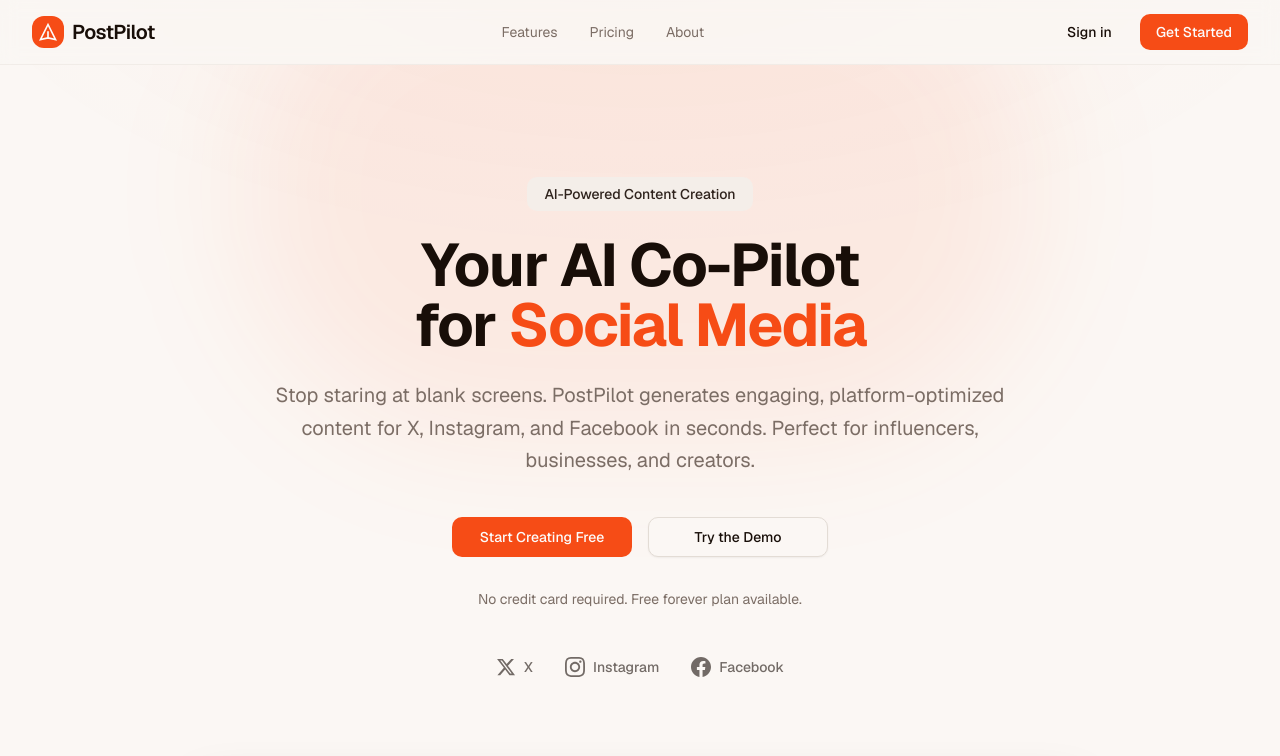
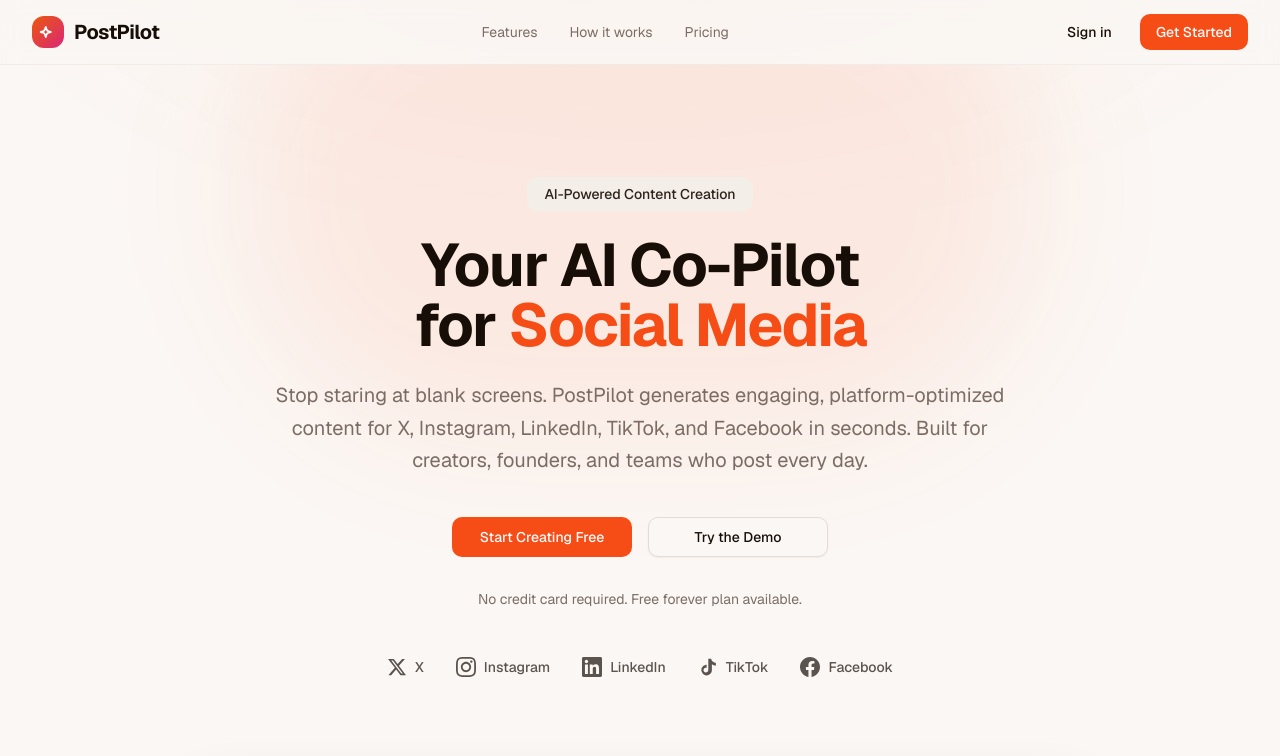
Before and after one commit to mikelaurenzo7-collab/v0-ai-social-media-manager, a Next.js app: page / in a window 1280 px wide. Shown: the top 756 px of the page. Built offline with nearby package versions, Linux system fonts and the light colour scheme.

Commit message:
fix branding issues and render bugs, add LinkedIn/TikTok support, unify logos, and add HowItWorks section

```diff
--- a/app/layout.tsx
+++ b/app/layout.tsx
@@ -15,26 +15,26 @@ const geistMono = Geist_Mono({
 })
 
 export const metadata: Metadata = {
-  title: 'Lumina AI — The Most Successful, Professional & Flawless AI Social Media OS',
-  description: 'Enterprise-grade AI social media orchestrator with hyper-personal specialist agents, real OAuth posting, A/B testing, team collaboration, and breathtaking Cosmic Orbit design. Built for creators, agencies, and teams who demand maximum results.',
-  keywords: ['social media', 'AI agents', 'content creation', 'Instagram', 'X', 'LinkedIn', 'TikTok', 'YouTube', 'Facebook', 'automation', 'enterprise', 'A/B testing', 'team collaboration'],
-  authors: [{ name: 'Lumina AI' }],
+  title: 'PostPilot — Your AI Co-Pilot for Social Media',
+  description: 'Generate platform-perfect posts, threads, and captions for X, Instagram, LinkedIn, TikTok, and Facebook in seconds. Specialist AI agents, multi-variation drafts, and a calendar built for creators and teams.',
+  keywords: ['social media', 'AI content', 'post generator', 'X', 'Twitter', 'Instagram', 'LinkedIn', 'TikTok', 'Facebook', 'thread writer', 'content calendar', 'creator tools'],
+  authors: [{ name: 'PostPilot' }],
   openGraph: {
-    title: 'Lumina AI — The Most Successful, Professional & Flawless AI Social Media OS',
-    description: 'Hyper-personal AI agents, real OAuth posting, A/B testing, team features, and immersive Cosmic Orbit design. The category-defining social media OS for 2026.',
+    title: 'PostPilot — Your AI Co-Pilot for Social Media',
+    description: 'Specialist AI agents, multi-platform generation, and a content calendar that gets you posting consistently across every channel.',
     type: 'website',
   },
   twitter: {
     card: 'summary_large_image',
-    title: 'Lumina AI — The Most Successful, Professional & Flawless AI Social Media OS',
-    description: 'Enterprise AI social media orchestrator with specialist agents, A/B testing, and breathtaking design.',
+    title: 'PostPilot — Your AI Co-Pilot for Social Media',
+    description: 'Specialist AI agents, multi-platform generation, and a calendar that gets you posting consistently across every channel.',
   },
 }
 
 export const viewport: Viewport = {
   themeColor: [
-    { media: '(prefers-color-scheme: light)', color: '#6366f1' },
-    { media: '(prefers-color-scheme: dark)', color: '#818cf8' },
+    { media: '(prefers-color-scheme: light)', color: '#EA580C' },
+    { media: '(prefers-color-scheme: dark)', color: '#EA580C' },
   ],
   width: 'device-width',
   initialScale: 1,
--- a/app/page.tsx
+++ b/app/page.tsx
@@ -1,6 +1,7 @@
 import { Navbar } from '@/components/marketing/navbar'
 import { Hero } from '@/components/marketing/hero'
 import { Features } from '@/components/marketing/features'
+import { HowItWorks } from '@/components/marketing/how-it-works'
 import { Pricing } from '@/components/marketing/pricing'
 import { Footer } from '@/components/marketing/footer'
 
@@ -11,6 +12,9 @@ export default function HomePage() {
       <main className="flex-1">
         <Hero />
         <Features />
+        <section id="how-it-works">
+          <HowItWorks />
+        </section>
         <Pricing />
       </main>
       <Footer />
--- a/components/marketing/features.tsx
+++ b/components/marketing/features.tsx
@@ -12,7 +12,7 @@ const features = [
   },
   {
     title: 'Multi-Platform Support',
-    description: 'Create content for X, Instagram, and Facebook simultaneously. Each post is tailored to platform-specific best practices.',
+    description: 'Create content for X, Instagram, LinkedIn, TikTok, and Facebook simultaneously. Each post is tailored to platform-specific best practices.',
     icon: (
       <svg className="h-6 w-6" fill="none" viewBox="0 0 24 24" strokeWidth="1.5" stroke="currentColor">
         <path strokeLinecap="round" strokeLinejoin="round" d="M6 6.878V6a2.25 2.25 0 012.25-2.25h7.5A2.25 2.25 0 0118 6v.878m-12 0c.235-.083.487-.128.75-.128h10.5c.263 0 .515.045.75.128m-12 0A2.25 2.25 0 004.5 9v.878m13.5-3A2.25 2.25 0 0119.5 9v.878m0 0a2.246 2.246 0 00-.75-.128H5.25c-.263 0-.515.045-.75.128m15 0A2.25 2.25 0 0121 12v6a2.25 2.25 0 01-2.25 2.25H5.25A2.25 2.25 0 013 18v-6c0-.98.626-1.813 1.5-2.122" />
--- a/components/marketing/hero.tsx
+++ b/components/marketing/hero.tsx
@@ -14,7 +14,7 @@ const demoPrompts = [
 
 const demoOutputs = [
   {
-    content: "Big news! We&apos;re launching our new sustainable product line. Crafted with care for both you and the planet.",
+    content: "Big news! We\u2019re launching our new sustainable product line. Crafted with care for both you and the planet.",
     hashtags: ["Sustainable", "EcoFriendly", "NewLaunch"],
   },
   {
@@ -26,7 +26,7 @@ const demoOutputs = [
     hashtags: ["Milestone", "ThankYou", "Community"],
   },
   {
-    content: "Summer is here and so are the deals! Up to 50% off everything. Don&apos;t miss out!",
+    content: "Summer is here and so are the deals! Up to 50% off everything. Don\u2019t miss out!",
     hashtags: ["SummerSale", "Deals", "ShopNow"],
   },
 ]
@@ -86,8 +86,8 @@ export function Hero() {
           {/* Subheadline */}
           <p className="mt-6 text-pretty text-lg leading-relaxed text-muted-foreground sm:text-xl">
             Stop staring at blank screens. PostPilot generates engaging, platform-optimized
-            content for X, Instagram, and Facebook in seconds. Perfect for influencers,
-            businesses, and creators.
+            content for X, Instagram, LinkedIn, TikTok, and Facebook in seconds. Built for
+            creators, founders, and teams who post every day.
           </p>
 
           {/* CTA Buttons */}
@@ -107,24 +107,38 @@ export function Hero() {
         </div>
 
         {/* Platform Logos */}
-        <div className="mt-12 flex items-center justify-center gap-8 opacity-60">
+        <div className="mt-12 flex flex-wrap items-center justify-center gap-x-8 gap-y-4 opacity-70">
           {/* X (Twitter) */}
           <div className="flex items-center gap-2">
-            <svg className="h-5 w-5" viewBox="0 0 24 24" fill="currentColor">
+            <svg className="h-5 w-5" viewBox="0 0 24 24" fill="currentColor" aria-hidden="true">
               <path d="M18.244 2.25h3.308l-7.227 8.26 8.502 11.24H16.17l-5.214-6.817L4.99 21.75H1.68l7.73-8.835L1.254 2.25H8.08l4.713 6.231zm-1.161 17.52h1.833L7.084 4.126H5.117z" />
             </svg>
             <span className="text-sm font-medium">X</span>
           </div>
           {/* Instagram */}
           <div className="flex items-center gap-2">
-            <svg className="h-5 w-5" viewBox="0 0 24 24" fill="currentColor">
+            <svg className="h-5 w-5" viewBox="0 0 24 24" fill="currentColor" aria-hidden="true">
               <path d="M12 2.163c3.204 0 3.584.012 4.85.07 3.252.148 4.771 1.691 4.919 4.919.058 1.265.069 1.645.069 4.849 0 3.205-.012 3.584-.069 4.849-.149 3.225-1.664 4.771-4.919 4.919-1.266.058-1.644.07-4.85.07-3.204 0-3.584-.012-4.849-.07-3.26-.149-4.771-1.699-4.919-4.92-.058-1.265-.07-1.644-.07-4.849 0-3.204.013-3.583.07-4.849.149-3.227 1.664-4.771 4.919-4.919 1.266-.057 1.645-.069 4.849-.069zm0-2.163c-3.259 0-3.667.014-4.947.072-4.358.2-6.78 2.618-6.98 6.98-.059 1.281-.073 1.689-.073 4.948 0 3.259.014 3.668.072 4.948.2 4.358 2.618 6.78 6.98 6.98 1.281.058 1.689.072 4.948.072 3.259 0 3.668-.014 4.948-.072 4.354-.2 6.782-2.618 6.979-6.98.059-1.28.073-1.689.073-4.948 0-3.259-.014-3.667-.072-4.947-.196-4.354-2.617-6.78-6.979-6.98-1.281-.059-1.69-.073-4.949-.073zm0 5.838c-3.403 0-6.162 2.759-6.162 6.162s2.759 6.163 6.162 6.163 6.162-2.759 6.162-6.163c0-3.403-2.759-6.162-6.162-6.162zm0 10.162c-2.209 0-4-1.79-4-4 0-2.209 1.791-4 4-4s4 1.791 4 4c0 2.21-1.791 4-4 4zm6.406-11.845c-.796 0-1.441.645-1.441 1.44s.645 1.44 1.441 1.44c.795 0 1.439-.645 1.439-1.44s-.644-1.44-1.439-1.44z" />
             </svg>
             <span className="text-sm font-medium">Instagram</span>
           </div>
+          {/* LinkedIn */}
+          <div className="flex items-center gap-2">
+            <svg className="h-5 w-5" viewBox="0 0 24 24" fill="currentColor" aria-hidden="true">
+              <path d="M20.447 20.452h-3.554v-5.569c0-1.328-.027-3.037-1.852-3.037-1.853 0-2.136 1.445-2.136 2.939v5.667H9.351V9h3.414v1.561h.046c.477-.9 1.637-1.85 3.37-1.85 3.601 0 4.267 2.37 4.267 5.455v6.286zM5.337 7.433c-1.144 0-2.063-.926-2.063-2.065 0-1.138.92-2.063 2.063-2.063 1.14 0 2.064.925 2.064 2.063 0 1.139-.925 2.065-2.064 2.065zm1.782 13.019H3.555V9h3.564v11.452zM22.225 0H1.771C.792 0 0 .774 0 1.729v20.542C0 23.227.792 24 1.771 24h20.451C23.2 24 24 23.227 24 22.271V1.729C24 .774 23.2 0 22.222 0h.003z" />
+            </svg>
+            <span className="text-sm font-medium">LinkedIn</span>
+          </div>
+          {/* TikTok */}
+          <div className="flex items-center gap-2">
+            <svg className="h-5 w-5" viewBox="0 0 24 24" fill="currentColor" aria-hidden="true">
+              <path d="M19.59 6.69a4.83 4.83 0 01-3.77-4.25V2h-3.45v13.67a2.89 2.89 0 01-5.2 1.74 2.89 2.89 0 012.31-4.64 2.93 2.93 0 01.88.13V9.4a6.84 6.84 0 00-1-.05A6.33 6.33 0 005.8 20.1a6.34 6.34 0 0010.86-4.43V8.84a8.16 8.16 0 004.77 1.52V6.93a4.85 4.85 0 01-1.84-.24z" />
+            </svg>
+            <span className="text-sm font-medium">TikTok</span>
+          </div>
           {/* Facebook */}
           <div className="flex items-center gap-2">
-            <svg className="h-5 w-5" viewBox="0 0 24 24" fill="currentColor">
+            <svg className="h-5 w-5" viewBox="0 0 24 24" fill="currentColor" aria-hidden="true">
               <path d="M24 12.073c0-6.627-5.373-12-12-12s-12 5.373-12 12c0 5.99 4.388 10.954 10.125 11.854v-8.385H7.078v-3.47h3.047V9.43c0-3.007 1.792-4.669 4.533-4.669 1.312 0 2.686.235 2.686.235v2.953H15.83c-1.491 0-1.956.925-1.956 1.874v2.25h3.328l-.532 3.47h-2.796v8.385C19.612 23.027 24 18.062 24 12.073z" />
             </svg>
             <span className="text-sm font-medium">Facebook</span>
@@ -153,6 +167,8 @@ export function Hero() {
                   <div className="flex flex-wrap gap-2">
                     <div className="rounded-full bg-primary px-3 py-1 text-xs font-medium text-primary-foreground">X</div>
                     <div className="rounded-full bg-primary/20 px-3 py-1 text-xs font-medium text-primary">Instagram</div>
+                    <div className="rounded-full bg-primary/20 px-3 py-1 text-xs font-medium text-primary">LinkedIn</div>
+                    <div className="rounded-full bg-primary/20 px-3 py-1 text-xs font-medium text-primary">TikTok</div>
                     <div className="rounded-full bg-primary/20 px-3 py-1 text-xs font-medium text-primary">Facebook</div>
                   </div>
 
--- a/components/marketing/navbar.tsx
+++ b/components/marketing/navbar.tsx
@@ -11,19 +11,22 @@ export function Navbar() {
     <header className="sticky top-0 z-50 w-full border-b border-border/40 bg-background/95 backdrop-blur supports-[backdrop-filter]:bg-background/60">
       <nav className="mx-auto flex h-16 max-w-7xl items-center justify-between px-4 sm:px-6 lg:px-8">
         {/* Logo */}
-        <Link href="/" className="flex items-center gap-2">
-          <div className="flex h-8 w-8 items-center justify-center rounded-lg bg-primary">
+        <Link href="/" className="flex items-center gap-2.5 group">
+          <div
+            className="flex h-8 w-8 items-center justify-center rounded-lg shrink-0 transition-transform group-hover:scale-105"
+            style={{ background: 'linear-gradient(135deg, #EA580C 0%, #DB2777 100%)' }}
+          >
             <svg
               viewBox="0 0 24 24"
               fill="none"
-              className="h-5 w-5 text-primary-foreground"
+              className="h-4.5 w-4.5 text-white"
               stroke="currentColor"
-              strokeWidth="2"
+              strokeWidth="2.5"
             >
-              <path d="M12 19l9 2-9-18-9 18 9-2zm0 0v-8" />
+              <path strokeLinecap="round" strokeLinejoin="round" d="M9.813 15.904L9 18.75l-.813-2.846a4.5 4.5 0 00-3.09-3.09L2.25 12l2.846-.813a4.5 4.5 0 003.09-3.09L9 5.25l.813 2.846a4.5 4.5 0 003.09 3.09L15.75 12l-2.846.813a4.5 4.5 0 00-3.09 3.09z" />
             </svg>
           </div>
-          <span className="text-xl font-semibold tracking-tight">PostPilot</span>
+          <span className="text-xl font-bold tracking-tight">PostPilot</span>
         </Link>
 
         {/* Desktop Navigation */}
@@ -31,11 +34,11 @@ export function Navbar() {
           <Link href="#features" className="text-sm text-muted-foreground transition-colors hover:text-foreground">
             Features
           </Link>
+          <Link href="#how-it-works" className="text-sm text-muted-foreground transition-colors hover:text-foreground">
+            How it works
+          </Link>
           <Link href="#pricing" className="text-sm text-muted-foreground transition-colors hover:text-foreground">
             Pricing
-          </Link>
-          <Link href="#about" className="text-sm text-muted-foreground transition-colors hover:text-foreground">
-            About
           </Link>
         </div>
 
@@ -80,18 +83,18 @@ export function Navbar() {
               Features
             </Link>
             <Link
+              href="#how-it-works"
+              className="block py-2 text-base text-muted-foreground hover:text-foreground"
+              onClick={() => setMobileMenuOpen(false)}
+            >
+              How it works
+            </Link>
+            <Link
               href="#pricing"
               className="block py-2 text-base text-muted-foreground hover:text-foreground"
               onClick={() => setMobileMenuOpen(false)}
             >
               Pricing
-            </Link>
-            <Link
-              href="#about"
-              className="block py-2 text-base text-muted-foreground hover:text-foreground"
-              onClick={() => setMobileMenuOpen(false)}
-            >
-              About
             </Link>
             <div className="pt-4 flex flex-col gap-2">
               <Button variant="outline" asChild className="w-full">
```
Also changed, not shown: components/marketing/footer.tsx (+10 -7 lines).
